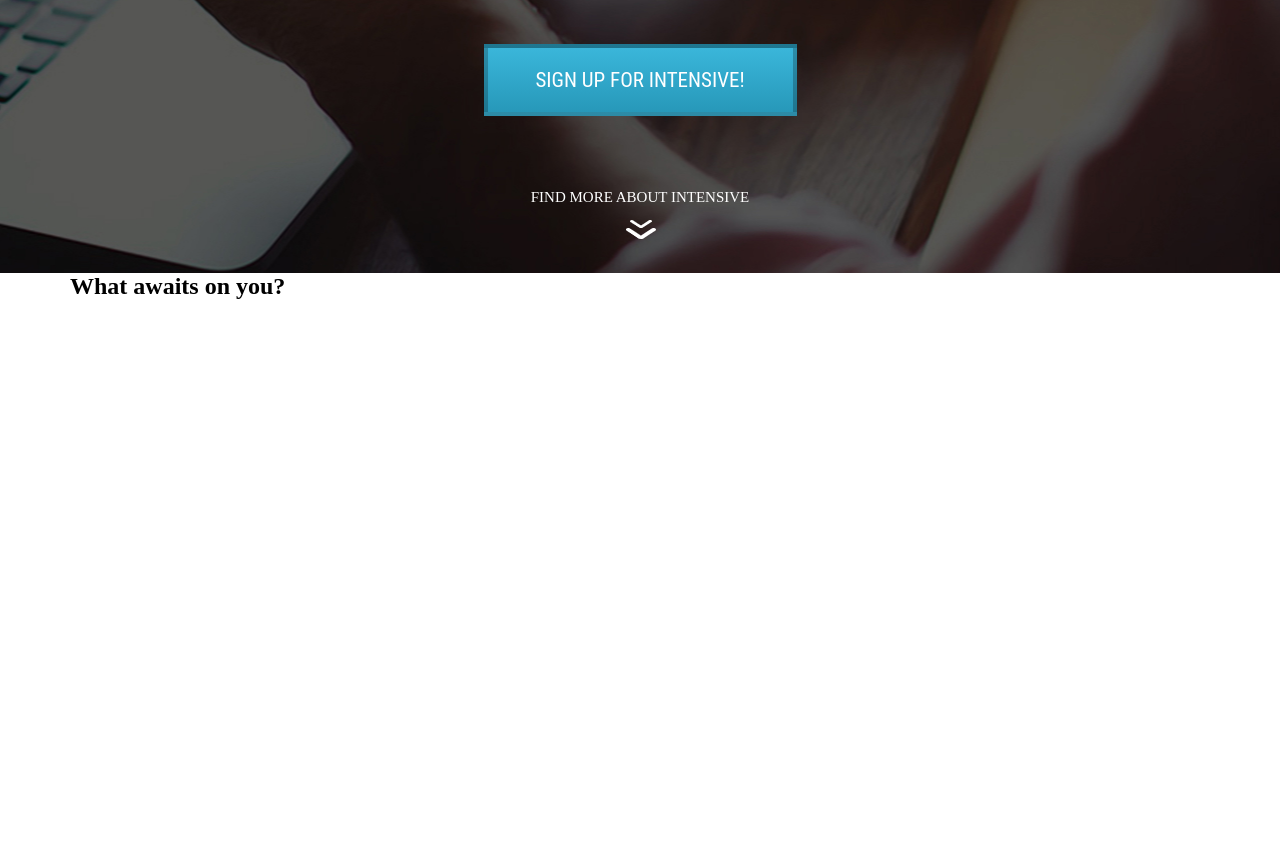
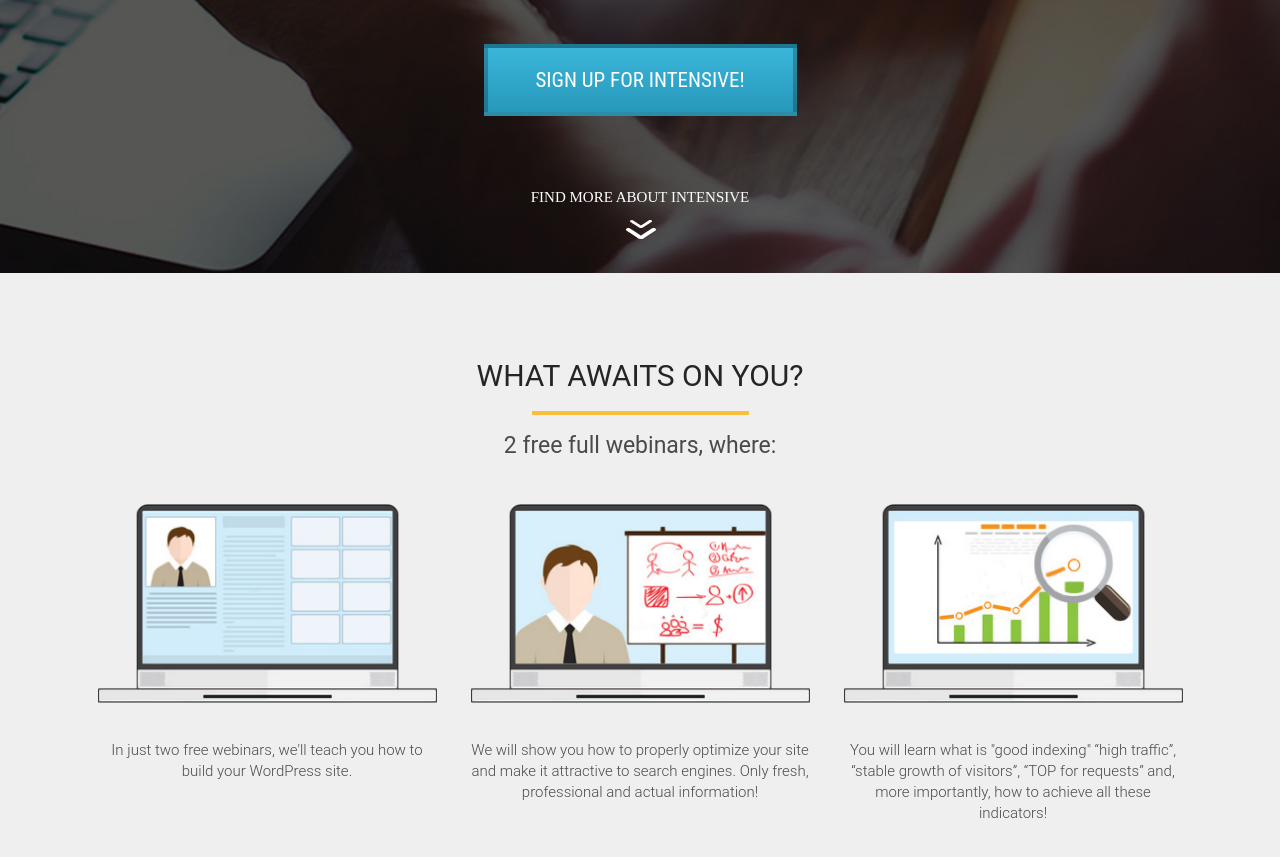
Before and after one commit to AndriyKostenko/HTML-CSS_Webinar_site, a plain HTML site: page src/index.html in a window 1280 px wide. Shown: the part 527-1384 px from the top of the page. Before the commit the page ends 827 px from the top, so only its background shows below. Drawn offline with Linux system fonts and the light colour scheme.

Commit message:
completed first 2 sections of markups

```diff
--- a/src/css/styles.css
+++ b/src/css/styles.css
@@ -125,3 +125,68 @@ h2.title {
     margin: 0 auto;
     margin-top: 13px;
 }
+
+.waiting {
+    padding: 85px 0 75px;
+    height: 604px;
+    background-color: #efefef;
+}
+
+.waiting .waiting_header {
+    color: #252525;
+    font-family: Roboto;
+    font-size: 30px;
+    font-weight: 400;
+    font-style: normal;
+    letter-spacing: normal;
+    text-align: center;
+    text-transform: uppercase;
+}
+
+.waiting .waiting_divider {
+    width: 217px;
+    height: 4px;
+    background-color: #f9bf3b;
+    margin: 0 auto;
+    margin-top: 18px;
+}
+
+.waiting .waiting_subheader {
+    margin-top: 17px;
+    color: #4a4a4a;
+    font-family: Roboto;
+    font-size: 23px;
+    font-weight: 400;
+    font-style: normal;
+    letter-spacing: normal;
+    text-align: center;
+}
+
+.waiting .waiting_wrapper {
+    margin-top: 45px;
+    text-align: center;
+}
+
+.waiting .waiting_wrapper .waiting_item {
+    display: inline-block;
+    vertical-align: top;
+    margin: 0 15px;
+    width: 339px;
+    text-align: center;
+}
+
+.waiting .waiting_wrapper .waiting_item .waiting_img {
+    width: 100%;
+}
+
+.waiting .waiting_wrapper .waiting_item .waiting_descr {
+    margin-top: 33px;
+    color: #4a4a4a;
+    font-family: Roboto;
+    font-size: 15px;
+    font-weight: 300;
+    font-style: normal;
+    letter-spacing: normal;
+    line-height: 21px;
+    text-align: center;
+}
--- a/src/index.html
+++ b/src/index.html
@@ -44,7 +44,32 @@
         <div class="container">
             <h2 class="waiting_header">What awaits on you?</h2>
             <div class="waiting_divider"></div>
-            <div class="waiting_subheader"></div>
+            <div class="waiting_subheader">2 free full webinars, where:</div>
+        </div>
+
+        <!-- .waiting_wrapper>.waiting_item*3>img.waiting_img+.waiting_descr -->
+
+        <div class="waiting_wrapper">
+            <div class="waiting_item">
+                <img src="img/waiting_1.png" alt="1" class="waiting_img">
+                <div class="waiting_descr">
+                    In just two free webinars, we'll teach you how to build your WordPress site.
+                </div>
+            </div>
+            <div class="waiting_item">
+                <img src="img/waiting_2.png" alt="2" class="waiting_img">
+                <div class="waiting_descr">
+                    We will show you how to properly optimize your site and make it attractive to search engines. Only fresh, professional and
+                    actual information!
+                </div>
+            </div>
+            <div class="waiting_item">
+                <img src="img/waiting_3.png" alt="3" class="waiting_img">
+                <div class="waiting_descr">
+                    You will learn what is "good indexing"
+                    “high traffic”, “stable growth of visitors”, “TOP for requests” and, more importantly, how to achieve all these indicators!
+                </div>
+            </div>
         </div>
 
     </section>
```
